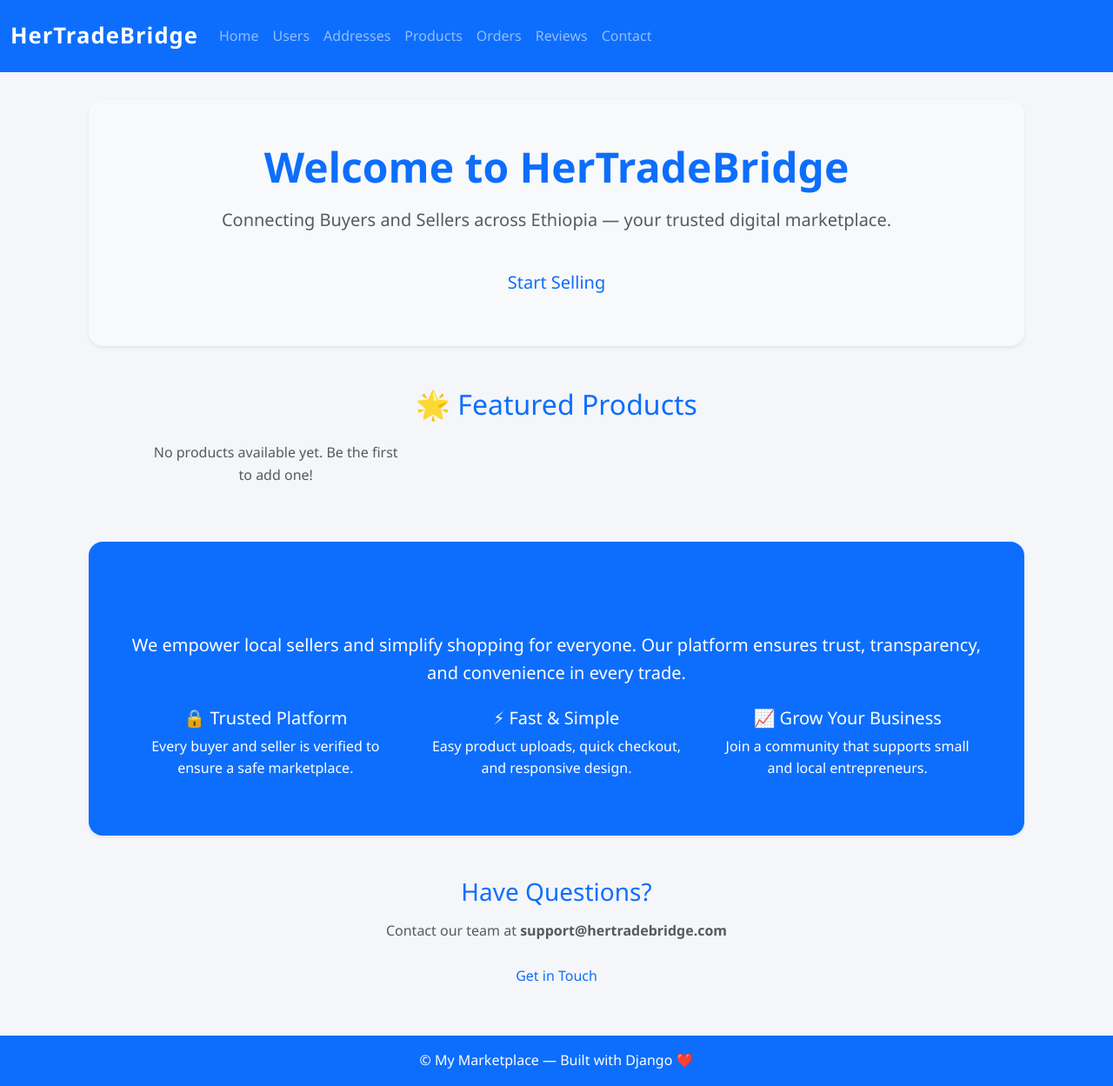
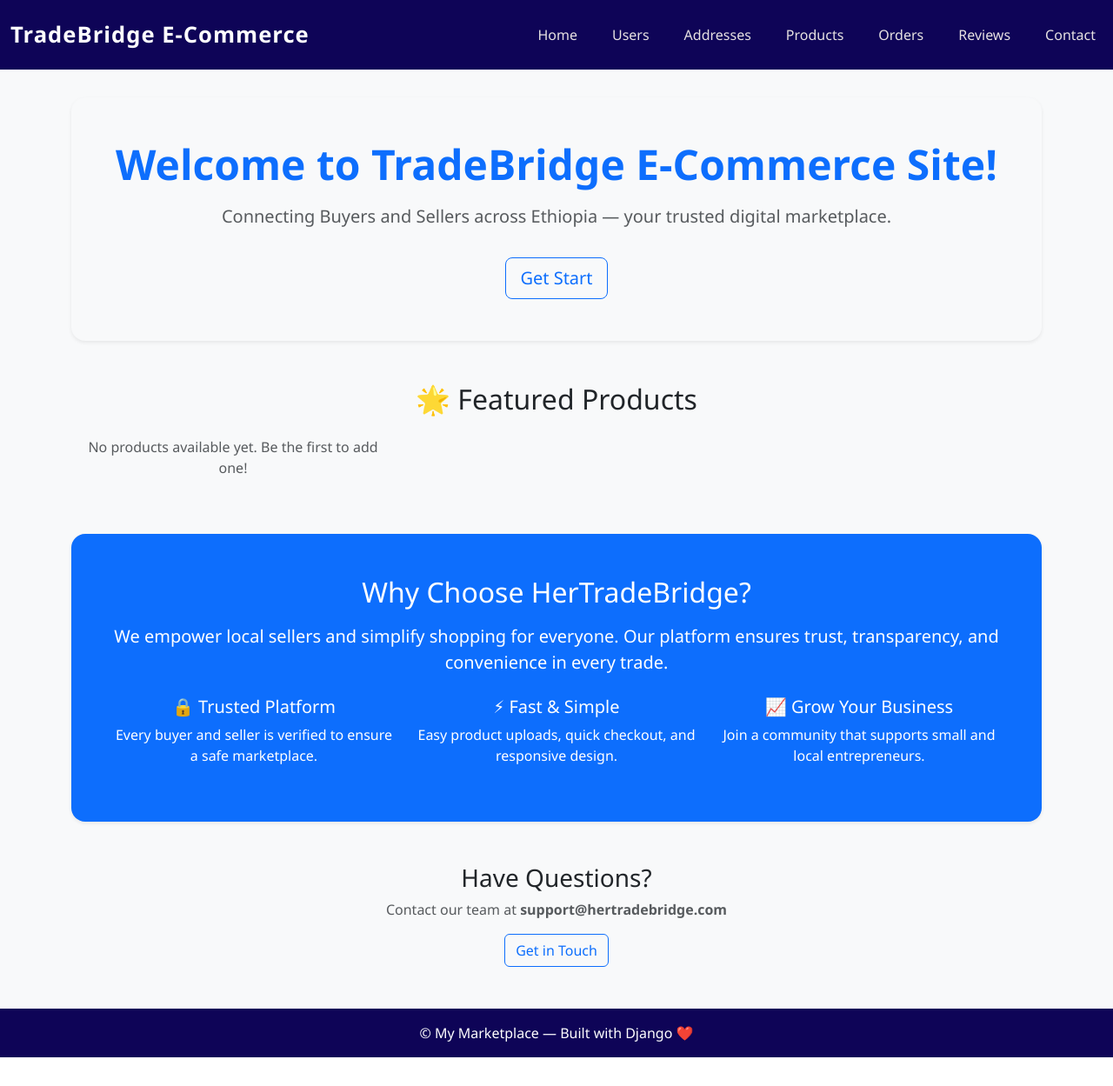
Before and after one commit to sitiabdulaziz11/HerTradeBridge, a Django app: page / in a window 1280 px wide. Shown: the whole page at 87% size. After the commit the page ends 1216 px from the top, so only its background shows below. Run offline with Django 4.2, Linux system fonts and the light colour scheme; data that the repository does not hold is empty.

Commit message:
e-commerce

```diff
--- a/static/base.css
+++ b/static/base.css
@@ -1,47 +1,28 @@
 
-/* ======== Global Style ======== */
-* {
-    margin: 0;
-    padding: 0;
-    box-sizing: border-box;
+body {
+    background-color: #f8f9fa;
+    font-family: 'Segoe UI', Tahoma, Geneva, Verdana, sans-serif;
 }
 
-body {
-    background-color: #f4f6f9;
-    font-family: "Segoe UI", Tahoma, Geneva, Verdana, sans-serif;
-    color: #333;
-    line-height: 1.6;
+nav {
+    background-color: #0e0457; /*#0d6efd*/
+
 }
 
-a {
-    text-decoration: none;
-    color: inherit;
-}
-
-.container {
-    width: 90%;
-    max-width: 1100px;
-    margin: 2rem auto;
-}
-
-/* ======== Navbar ======== */
 /* ===== Navbar Base ===== */
 nav.navbar {
-  background-color: #0d6efd;
-  color: white;
+    align-items: center;
     padding: 1rem 0;
     position: sticky;
     top: 0;
     z-index: 1000;
+
 }
 
-.navbar .container {
-  display: flex;
-  justify-content: space-between;
-  align-items: center;
-  width: 90%;
-  max-width: 1100px;
-  margin: auto;
+.container-fluid {
+  /* display: flex; */
+  /* align-items: center; */
+  /* justify-content: space-between; */
 }
 
 /* ===== Brand ===== */
@@ -53,158 +34,33 @@
   letter-spacing: 1px;
 }
 
-/* ===== Links ===== */
-.nav-links {
-  list-style: none;
-  display: flex;
-  gap: 1.2rem;
+.navbar-nav {
+   /* display: flex;
+    flex-direction: row;
+     justify-content: space-between; to display in row*/
+    gap: 1.5rem;
 }
 
-.nav-links li a {
-  color: white;
-  text-decoration: none;
-  padding: 0.5rem 0.8rem;
-  border-radius: 5px;
-  transition: background 0.3s ease;
-  font-weight: 500;
+.navbar-nav .nav-link:hover,
+.navbar-nav .nav-link:active {
+    color: rgb(234, 144, 35) !important;
 }
 
-.nav-links li a:hover {
-  background: rgba(255, 255, 255, 0.25);
+nav a.nav-link {
+    color: rgb(231, 226, 226) !important;
+    font-weight: 500;
+    transition: color 0.3s;
+
 }
 
-/* ===== Hamburger Menu ===== */
-.navbar-toggler {
-  display: none;
-  background: transparent;
-  border: none;
-  color: white;
-  font-size: 1.8rem;
-  cursor: pointer;
+.container {
+    margin-top: 2rem;
 }
 
-/* ===== Responsive ===== */
-@media (max-width: 768px) {
-  .nav-links {
-    display: none;
-    flex-direction: column;
-    width: 100%;
-    background: #0d6efd;
-    position: absolute;
-    top: 60px;
-    left: 0;
-    padding: 1rem 0;
-  }
-
-  .nav-links.active {
-    display: flex;
-  }
-
-  .navbar-toggler {
-    display: block;
-  }
-
-  .nav-links li {
+footer {
+    margin-top: 3rem;
+    padding: 1rem;
+    background: #0e0457;
+    color: white;
     text-align: center;
 }
-
-  .nav-links li a {
-    display: block;
-    width: 100%;
-    padding: 1rem 0;
-  }
-}
-
-
-/* ======== Buttons ======== */
-.btn {
-    display: inline-block;
-    padding: 0.6rem 1.2rem;
-    border-radius: 5px;
-    cursor: pointer;
-    font-weight: 500;
-    border: none;
-    text-align: center;
-}
-
-.btn-primary {
-    background: #0d6efd;
-    color: white;
-}
-
-.btn-primary:hover {
-    background: #084bcc;
-}
-
-.btn-outline {
-    background: transparent;
-    border: 2px solid #0d6efd;
-    color: #0d6efd;
-}
-
-.btn-outline:hover {
-    background: #0d6efd;
-    color: white;
-}
-
-/* ======== Footer ======== */
-footer {
-    margin-top: 3rem;
-    background: #0d6efd;
-    color: white;
-    text-align: center;
-    padding: 1rem;
-}
-
-/* ======== Table ======== */
-table {
-    width: 100%;
-    border-collapse: collapse;
-    margin-top: 1rem;
-    background: white;
-    border-radius: 8px;
-    overflow: hidden;
-}
-
-table th, table td {
-    padding: 0.8rem;
-    border-bottom: 1px solid #ddd;
-    text-align: left;
-}
-
-table th {
-    background: #0d6efd;
-    color: white;
-}
-
-tr:hover {
-    background-color: #f1f5ff;
-}
-
-/* ======== Form ======== */
-form {
-    background: white;
-    padding: 1.5rem;
-    border-radius: 8px;
-    box-shadow: 0 2px 5px rgba(0, 0, 0, 0.1);
-}
-
-form input, form select, form textarea {
-    width: 100%;
-    padding: 0.7rem;
-    margin-bottom: 1rem;
-    border: 1px solid #ccc;
-    border-radius: 5px;
-    font-size: 1rem;
-}
-
-form input:focus, form select:focus, form textarea:focus {
-    outline: none;
-    border-color: #0d6efd;
-    box-shadow: 0 0 3px #0d6efd;
-}
-
-h1, h2, h3 {
-    margin-bottom: 1rem;
-    color: #0d6efd;
-}
--- a/templates/base.html
+++ b/templates/base.html
@@ -5,7 +5,7 @@
 <head>
     <meta charset="UTF-8">
     <meta name="viewport" content="width=device-width, initial-scale=1.0">
-    <title>{% block title %}My Marketplace{% endblock %}</title>
+    <title>{% block title %}TradeBridge Marketplace{% endblock %}</title>
 
     <!-- Bootstrap CSS (for nice styling) -->
     <link href="https://cdn.jsdelivr.net/npm/bootstrap@5.3.3/dist/css/bootstrap.min.css" rel="stylesheet">
@@ -17,19 +17,22 @@
 <!-- 🧭 Navbar -->
 <nav class="navbar navbar-expand-lg navbar-dark">
     <div class="container-fluid">
-        <a class="navbar-brand" href="/">HerTradeBridge</a>
+        {% comment %} <a class="navbar-brand" href="/">HerTradeBridge</a> {% endcomment %}
+        <a class="navbar-brand" href="/">TradeBridge E-Commerce</a>
+
         <button class="navbar-toggler" type="button" data-bs-toggle="collapse" data-bs-target="#navbarNav">
             <span class="navbar-toggler-icon"></span>
         </button>
         <div class="collapse navbar-collapse" id="navbarNav">
-            <ul class="navbar-nav">
-                <li class="nav-item"><a class="nav-link" href="{% url 'all_users' %}">Home</a></li>
-                <li class="nav-item"><a class="nav-link" href="{% url 'all_users' %}">Users</a></li>
-                <li class="nav-item"><a class="nav-link" href="{% url 'all_addresses' %}">Addresses</a></li>
-                <li class="nav-item"><a class="nav-link" href="{% url 'all_addresses' %}">Products</a></li>
-                <li class="nav-item"><a class="nav-link" href="{% url 'all_reviews' %}">Orders</a></li>
-                <li class="nav-item"><a class="nav-link" href="{% url 'all_reviews' %}">Reviews</a></li>
-                <li class="nav-item"><a class="nav-link" href="{% url 'all_reviews' %}">Contact</a></li>
+            {% comment %} <ul class="navbar-nav ms-auto is to make on the right side in bootstrap"> {% endcomment %}
+            <ul class="navbar-nav ms-auto ">
+                <li class="nav-item"><a class="nav-link" href="">Home</a></li>
+                <li class="nav-item"><a class="nav-link" href="">Users</a></li>
+                <li class="nav-item"><a class="nav-link" href="">Addresses</a></li>
+                <li class="nav-item"><a class="nav-link" href="">Products</a></li>
+                <li class="nav-item"><a class="nav-link" href="">Orders</a></li>
+                <li class="nav-item"><a class="nav-link" href="">Reviews</a></li>
+                <li class="nav-item"><a class="nav-link" href="">Contact</a></li>
             </ul>
         </div>
     </div>
@@ -50,14 +53,5 @@
 <!-- Bootstrap JS -->
 <script src="https://cdn.jsdelivr.net/npm/bootstrap@5.3.3/dist/js/bootstrap.bundle.min.js"></script>
 
-    <script>
-  const menuToggle = document.getElementById('menu-toggle');
-  const navLinks = document.getElementById('nav-links');
-
-  menuToggle.addEventListener('click', () => {
-    navLinks.classList.toggle('active');
-  });
-</script>
-
 </body>
 </html>
--- a/users/templates/users/index.html
+++ b/users/templates/users/index.html
@@ -4,13 +4,16 @@
 
 {% block content %}
 <!-- 🌉 Hero Section -->
+
 <div class="text-center bg-light p-5 rounded-4 shadow-sm mb-5">
-  <h1 class="display-5 fw-bold text-primary">Welcome to HerTradeBridge</h1>
+  <h1 class="display-5 fw-bold text-primary">Welcome to TradeBridge E-Commerce Site!</h1>
+
   <p class="lead text-muted mt-3">
     Connecting <strong>Buyers</strong> and <strong>Sellers</strong> across Ethiopia —
-    your trusted digital marketplace.
+    your trusted <strong>digital marketplace.</strong>
   </p>
-  <a href="" class="btn btn-outline-primary btn-lg mt-3">Start Selling</a>
+
+   <a href="" class="btn btn-outline-primary btn-lg mt-3"> Get Start</a>
 </div>
 
 <!-- 🛍️ Featured Products -->
@@ -21,16 +24,20 @@
     {% for product in products %}
       <div class="col">
         <div class="card h-100 shadow-sm border-0 rounded-4">
+
           {% if product.image %}
             <img src="{{ product.image.url }}" class="card-img-top rounded-top-4" alt="{{ product.name }}">
+
           {% else %}
             <img src="https://via.placeholder.com/400x250?text=No+Image" class="card-img-top rounded-top-4" alt="No image">
           {% endif %}
+
           <div class="card-body">
             <h5 class="card-title fw-bold text-primary">{{ product.name }}</h5>
             <p class="card-text text-muted">{{ product.description|truncatewords:15 }}</p>
             <p class="fw-bold">💰 {{ product.price }} ETB</p>
           </div>
+
           <div class="card-footer bg-white border-0">
             <a href="#" class="btn btn-outline-primary w-100">View Details</a>
           </div>
@@ -49,15 +56,18 @@
     We empower local sellers and simplify shopping for everyone.
     Our platform ensures trust, transparency, and convenience in every trade.
   </p>
+
   <div class="row mt-4">
     <div class="col-md-4">
       <h5>🔒 Trusted Platform</h5>
       <p>Every buyer and seller is verified to ensure a safe marketplace.</p>
     </div>
+
     <div class="col-md-4">
       <h5>⚡ Fast & Simple</h5>
       <p>Easy product uploads, quick checkout, and responsive design.</p>
     </div>
+
     <div class="col-md-4">
       <h5>📈 Grow Your Business</h5>
       <p>Join a community that supports small and local entrepreneurs.</p>
```
Also changed, not shown: referance/.css (added, +197 -0 lines), templates/main.js (added, +8 -0 lines). Lines whose indentation alone changed are shown as unchanged.
